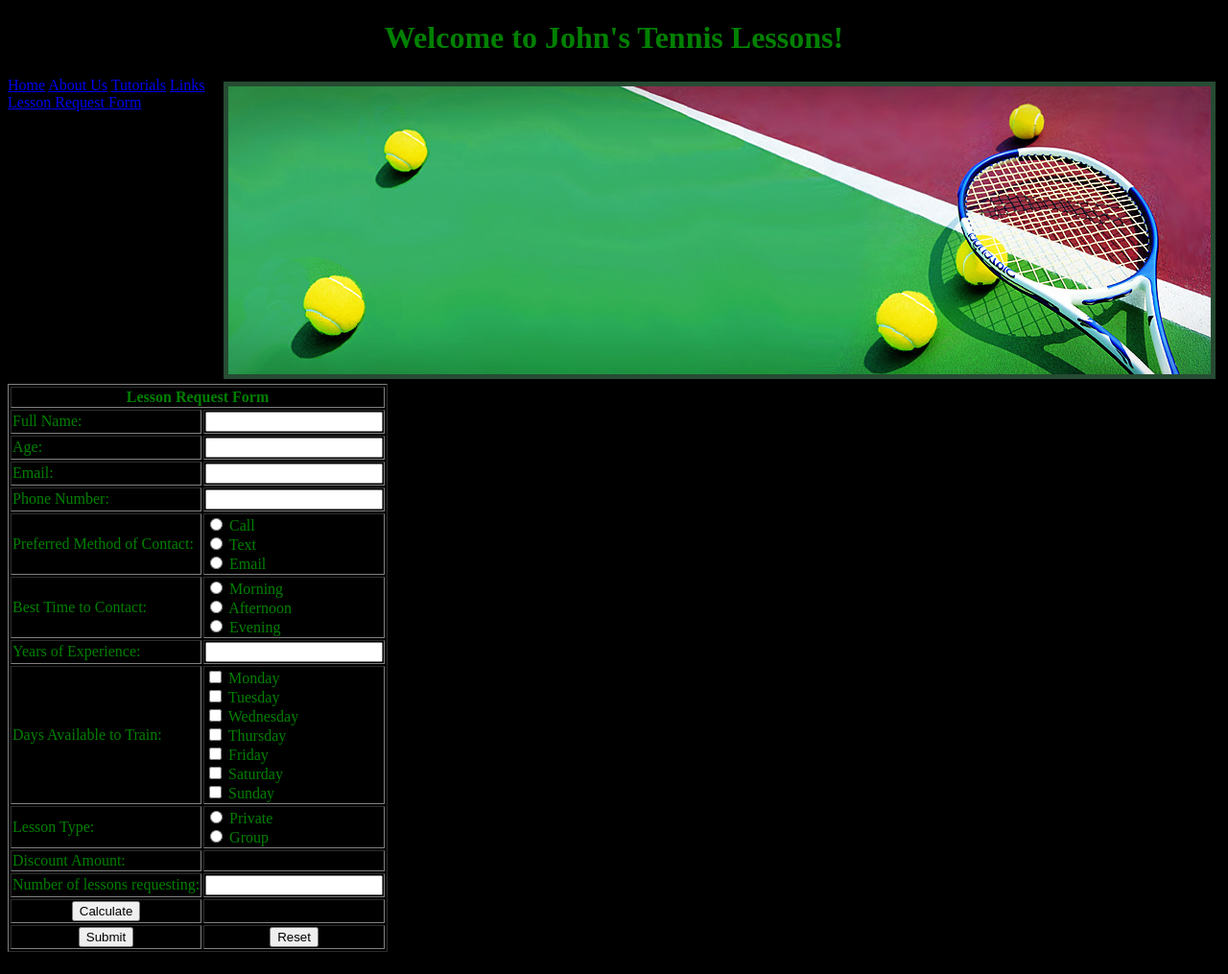
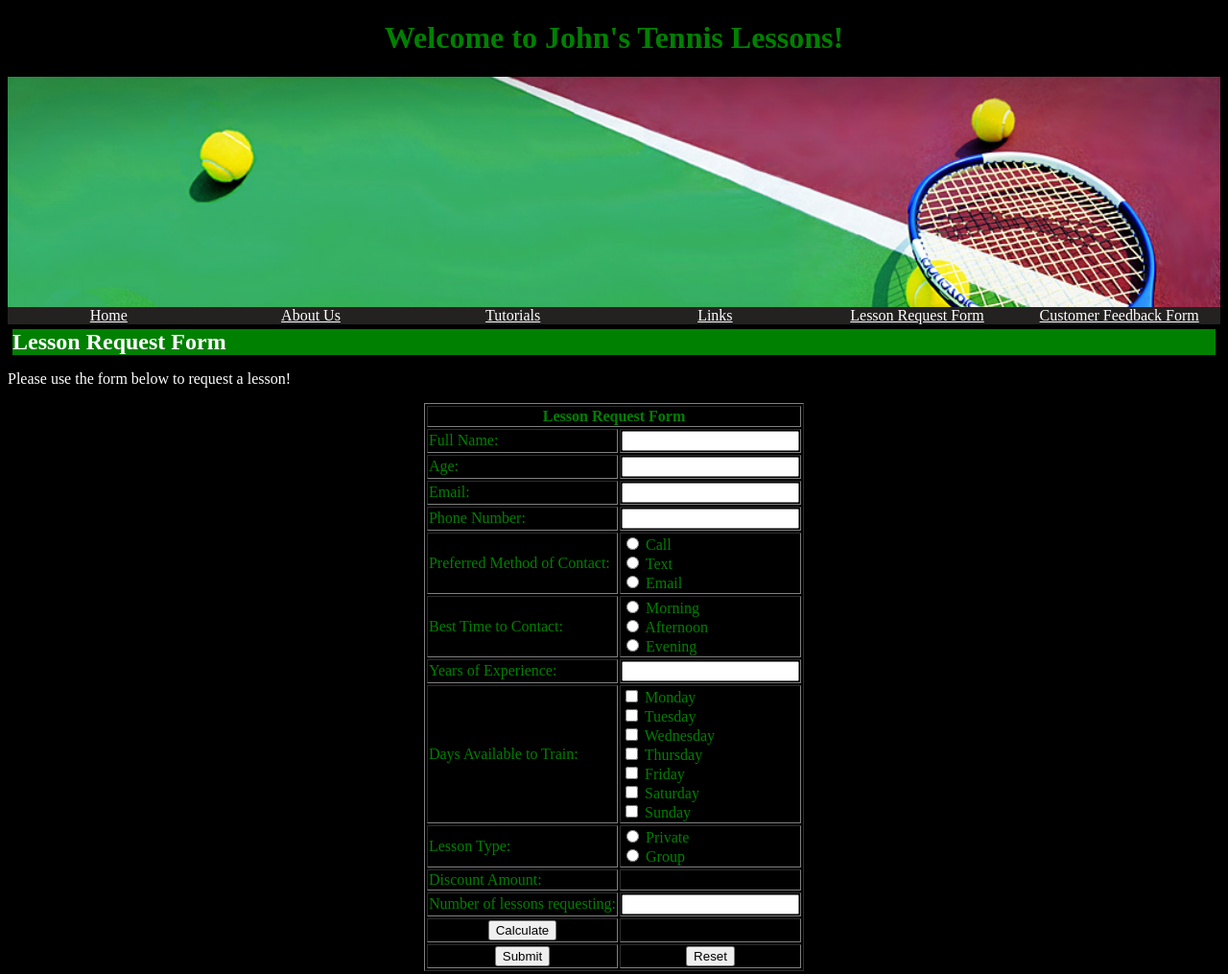
Before and after one commit to jaeownnn/jaeownnn.github.io, a plain HTML site: page forms2.html in a window 1280 px wide. Shown: the whole page at 96% size. Drawn offline with Linux system fonts and the light colour scheme.

Commit message:
Update forms2.html

```diff
--- a/forms2.html
+++ b/forms2.html
@@ -1,9 +1,4 @@
 <!DOCTYPE HTML>
-
-<!-- 11/13/2022
-John Tran
-CSCI434 - Web Programming
-This will serve as the index page of my website.  My initial thought is to have it a webpage dedicated to offering tennis lessons. -->
 
 <html>
 <head>
@@ -68,24 +63,28 @@ This will serve as the index page of my website.  My initial thought is to have
 
       }
     </script>
-    <center>
-        <img src="tennis_header.jpg">
-    </center>
 
   </head>
 
   <body>
-        <header>
-            <div id="navbar">
-                <a href="index.html">Home</a>
-                <a href="#aboutus">About Us</a>
-                <a href="tutorials2.html">Tutorials</a>
-                <a href="#link">Links</a>
-                <a href="forms2.html">Lesson Request Form</a>
-            </div>
-        </header>
+    <header id="header"></header>
+    <nav id="nav">
+      <ul>
+          <li><a href="index.html">Home</a></li>
+          <li><a href="aboutus.html">About Us</a></li>
+          <li><a href="tutorials2.html">Tutorials</a></li>
+          <li><a href="links.html">Links</a></li>
+          <li><a href="forms2.html">Lesson Request Form</a></li>
+          <li><a href="customer_feedback.html">Customer Feedback Form</a></li>
+      </ul>
+  </nav>
 
+  <div>
 
+    <h2> Lesson Request Form </h2>
+
+    <p> Please use the form below to request a lesson! </p>
+    <center>
     <table border=1>
       <form>
         <tr>
@@ -171,6 +170,9 @@ This will serve as the index page of my website.  My initial thought is to have
         </center>
       </form>
     </table>
+  </center>
+
+  </div>
 
 </body>
 
```
